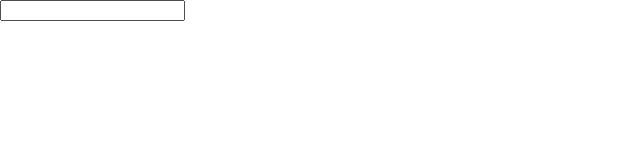
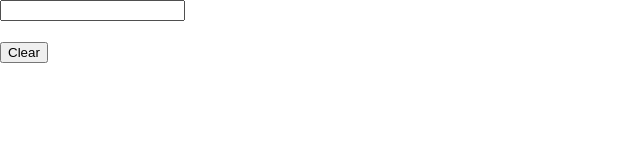
Before and after one commit to m0nq/reactpractice, a React (Create React App) app: page / in a window 1280 px wide. Shown: the top 160 px of the page, without its empty margins (0-640 px from the left). Built offline with nearby package versions, Linux system fonts and the light colour scheme.

Commit message:
Get a react dom element to clear the page of text when a button event triggers

```diff
--- a/src/App.js
+++ b/src/App.js
@@ -1,4 +1,5 @@
 import React, {Component} from 'react';
+import ReactDOM from 'react-dom';
 import './App.css';
 
 class App extends Component {
@@ -11,17 +12,24 @@
     };
 
     this.updateState = this.updateState.bind(this);
+    this.clearInput = this.clearInput.bind(this);
   }
 
   updateState(e) {
     this.setState({data: e.target.value});
   }
 
+  clearInput() {
+    this.setState({data: ''});
+    ReactDOM.findDOMNode(this.refs.myText).focus();
+  }
+
   render() {
     return (
       <div>
-        <input type="text" value={this.state.data} onChange={this.updateState}/>
+        <input type="text" value={this.state.data} onChange={this.updateState} ref="myText"/>
         <h4>{this.state.data}</h4>
+        <button onClick={this.clearInput}>Clear</button>
       </div>
     );
   }
```
